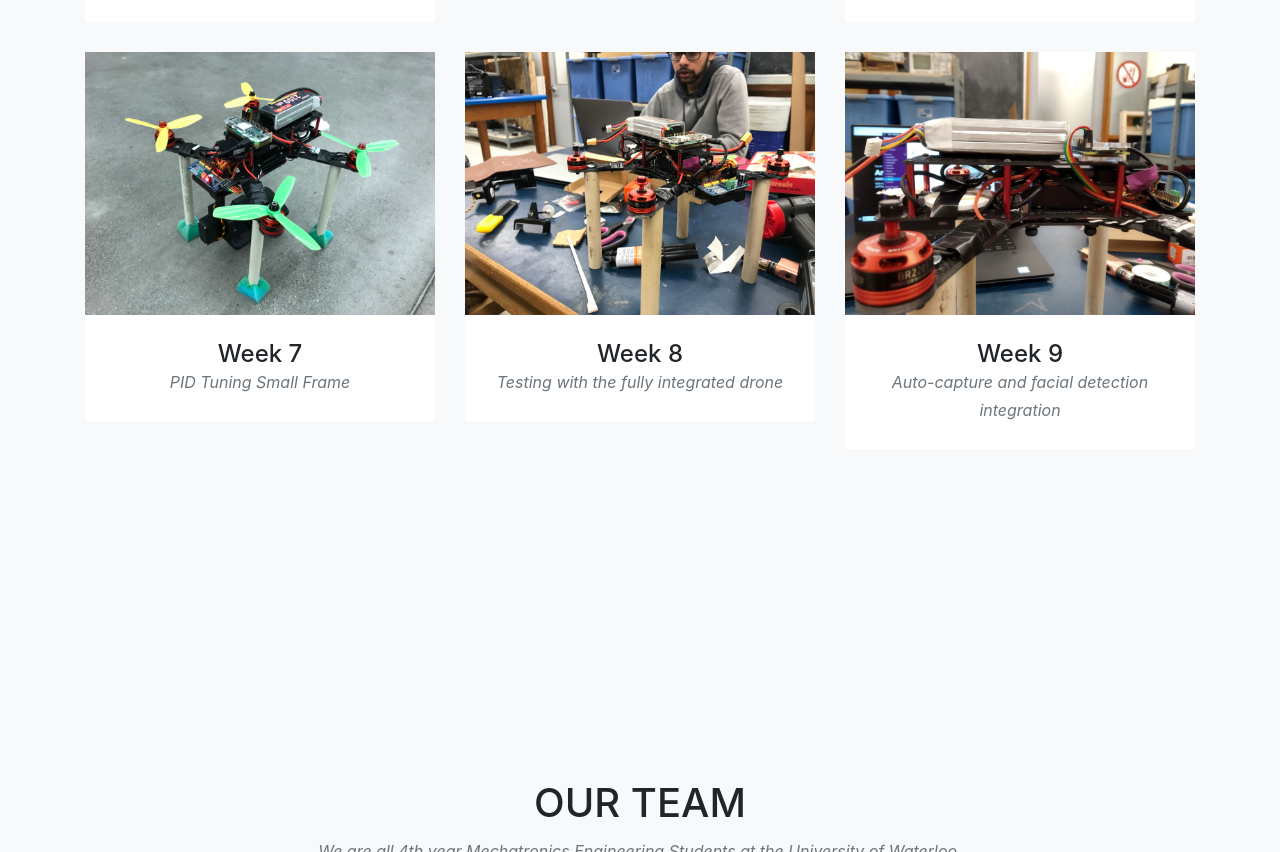
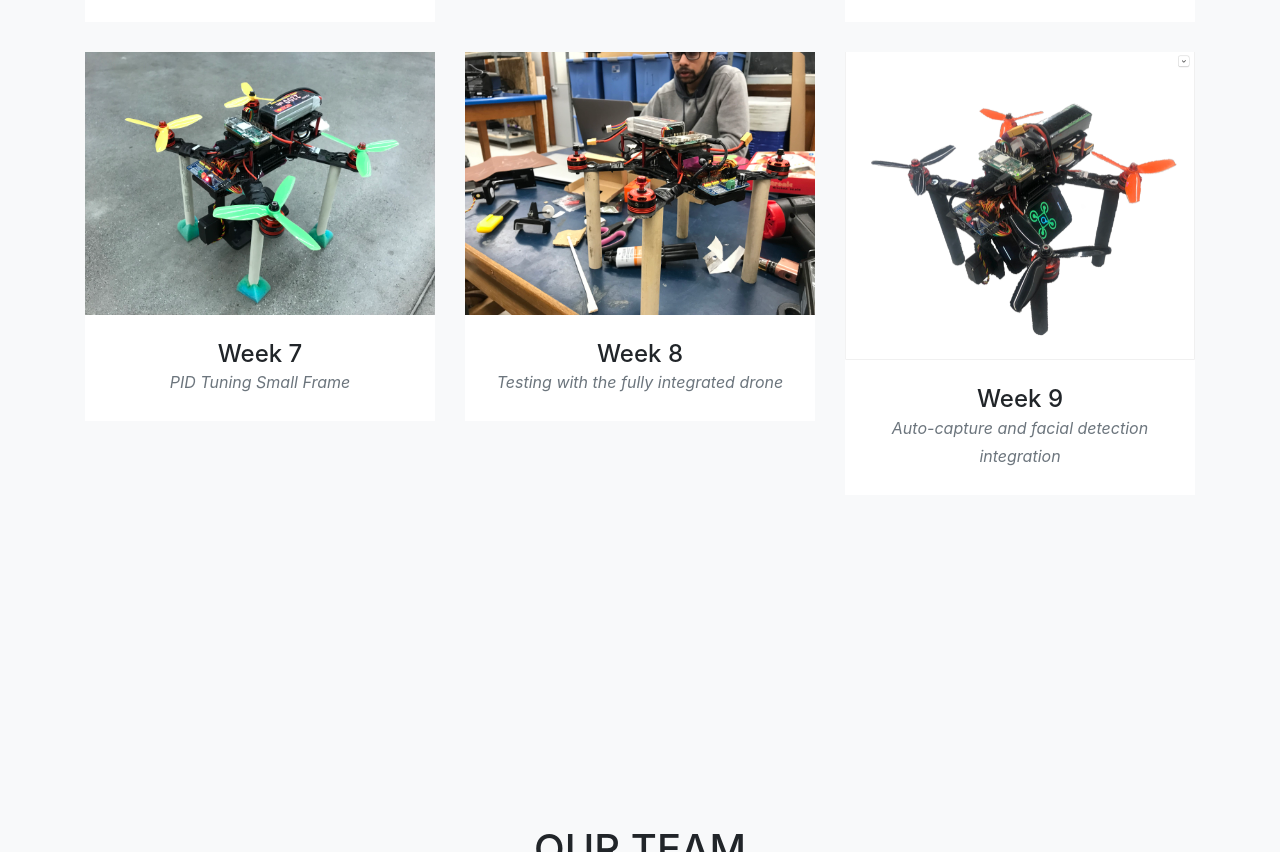
Before and after one commit to Abhir16/StratoSnap-Website, a website with bundled scripts: page index.html in a window 1280 px wide. Shown: the part 3812-4664 px from the top of the page. Built offline with nearby package versions, Linux system fonts and the light colour scheme; a web font is replaced by a local one.

Commit message:
Use final drone for week 9 icon

```diff
--- a/index.html
+++ b/index.html
@@ -267,7 +267,7 @@
                   <i class="fas fa-plus fa-3x"></i>
                 </div>
               </div>
-              <img class="img-fluid" src="img/portfolio/week9-icon.jpg" alt="">
+              <img class="img-fluid" src="img/portfolio/week9-modal.png" alt="">
             </a>
             <div class="portfolio-caption">
               <h4>Week 9</h4>
```
